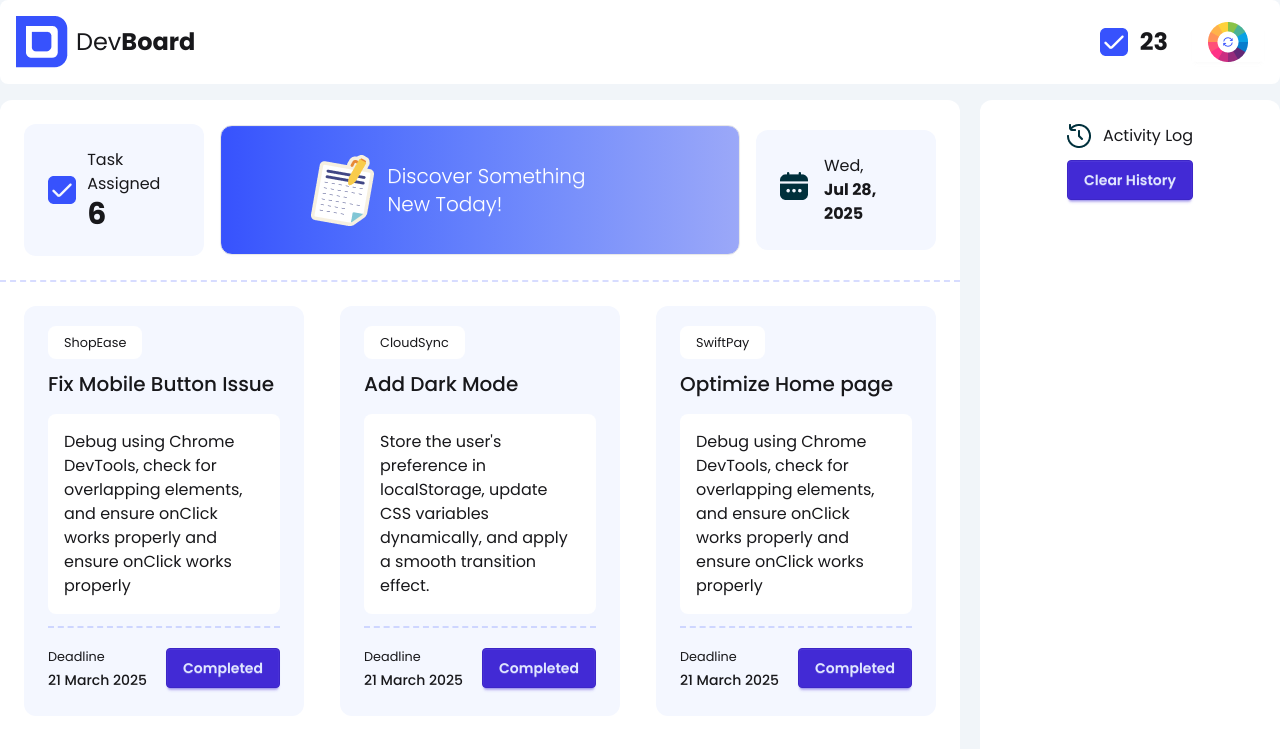
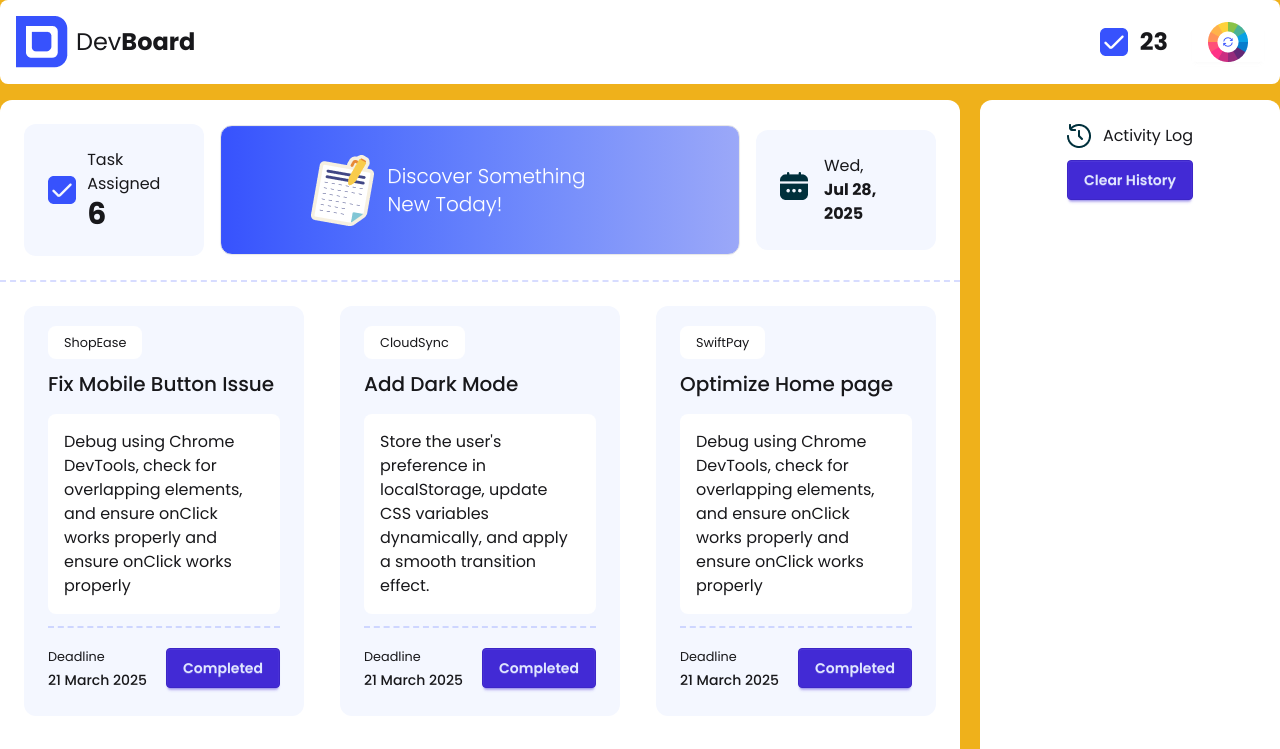
Before and after one commit to azad-ka/assignment-5, a plain HTML site: page index.html in a window 1280 px wide. Both pictures are taken after a click on the button 1228 px from the left and 42 px from the top of the page. Shown: the top 749 px of the page. Drawn offline with nearby package versions, Linux system fonts and the light colour scheme.

Commit message:
random color button added

```diff
--- a/index.html
+++ b/index.html
@@ -35,7 +35,7 @@
             <div class="flex items-center">
                 <img class="mr-3" src="assets/checkbox.png" alt="image of checkbox">
                 <p class="mr-4 font-bold text-2xl">23</p>
-                <button class="btn ml-2 border-none bg-white"><img src="assets/theme-btn.png" alt=""></button>
+                <button id="btn-random-color" class="btn ml-2 border-none bg-white"><img src="assets/theme-btn.png" alt=""></button>
             </div>
         </nav>
     </header>
--- a/scripts/script.js
+++ b/scripts/script.js
@@ -2,3 +2,8 @@ document.getElementById('btn-nav').addEventListener('click', function(){
 
     window.location.href = "./blogs.html";
 })
+
+document.getElementById('btn-random-color').addEventListener('click', function(){
+    const randomColor = '#' + Math.floor(Math.random()*16777215).toString(16);
+    document.body.style.backgroundColor = randomColor;
+})
```
